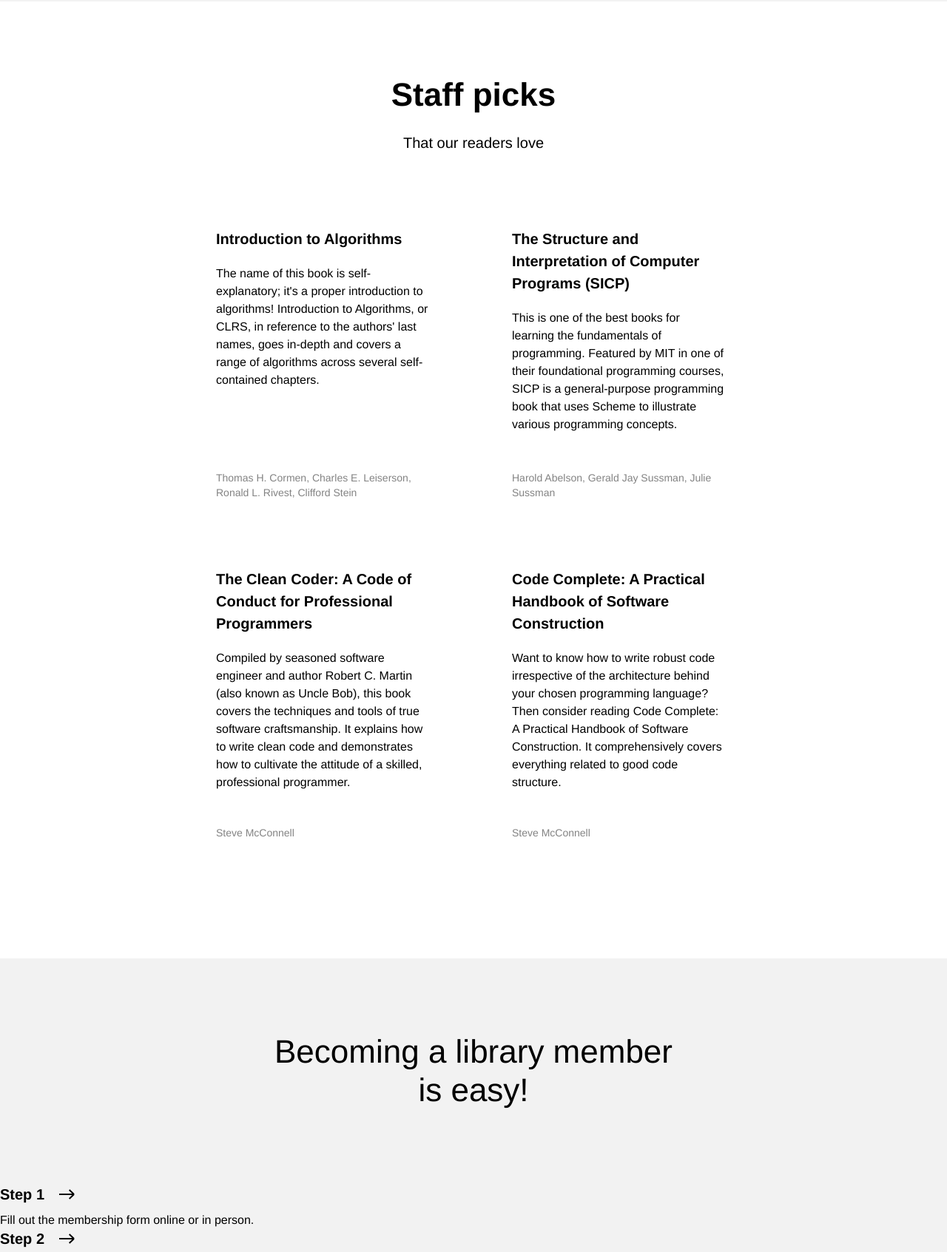
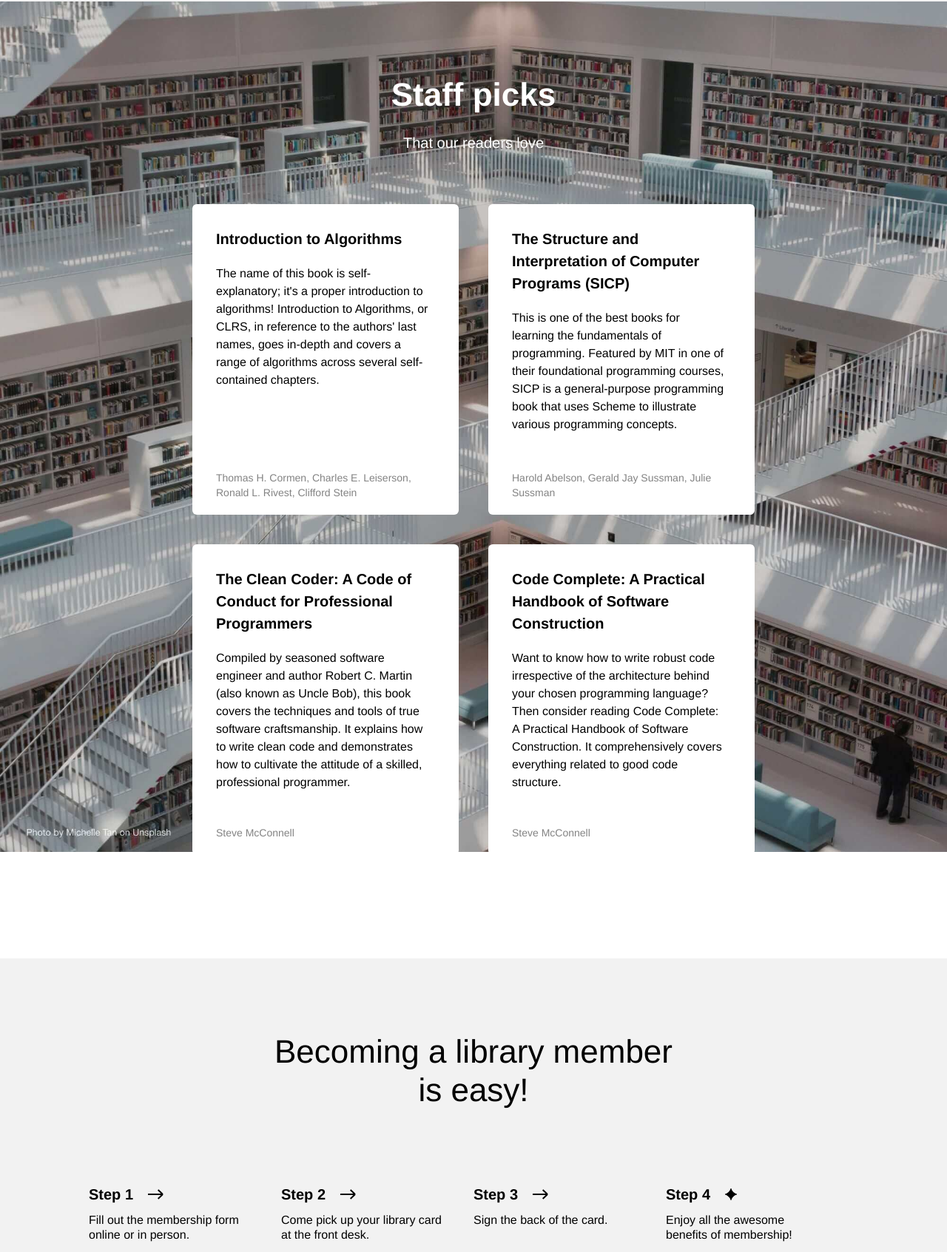
Before and after one commit to A-Mrtz/Library-Project, a plain HTML site: page index.html in a window 1280 px wide. Shown: the part 1622-3315 px from the top of the page at 74% size. Drawn offline with Linux system fonts and the light colour scheme.

Commit message:
Membership Steps

```diff
--- a/styles/style.css
+++ b/styles/style.css
@@ -225,6 +225,9 @@
 
 .staff {
   padding: 100px 0 140px;
+  background-image: url(/images/staff_picks_background.jpg);
+  background-size: contain;
+  background-repeat: no-repeat;
 }
 
 .staff__title {
@@ -232,6 +235,7 @@
   font-size: 44px;
   line-height: 52px;
   margin: 0 0 24px;
+  color: #fff;
 }
 
 .staff__subtitle {
@@ -240,6 +244,7 @@
   line-height: 30px;
   font-weight: 400;
   margin: 0;
+  color: #fff;
 }
 
 .staff__content {
@@ -309,11 +314,13 @@
   list-style-type: none;
   padding: 0;
   margin: 100px 0 0;
-  /* Add styles */
+  display: flex;
+  justify-content: center;
 }
 
 .step {
-  /* Add styles */
+  margin-right: 40px;
+  flex-basis: 220px;
 }
 
 .step__title {
```
